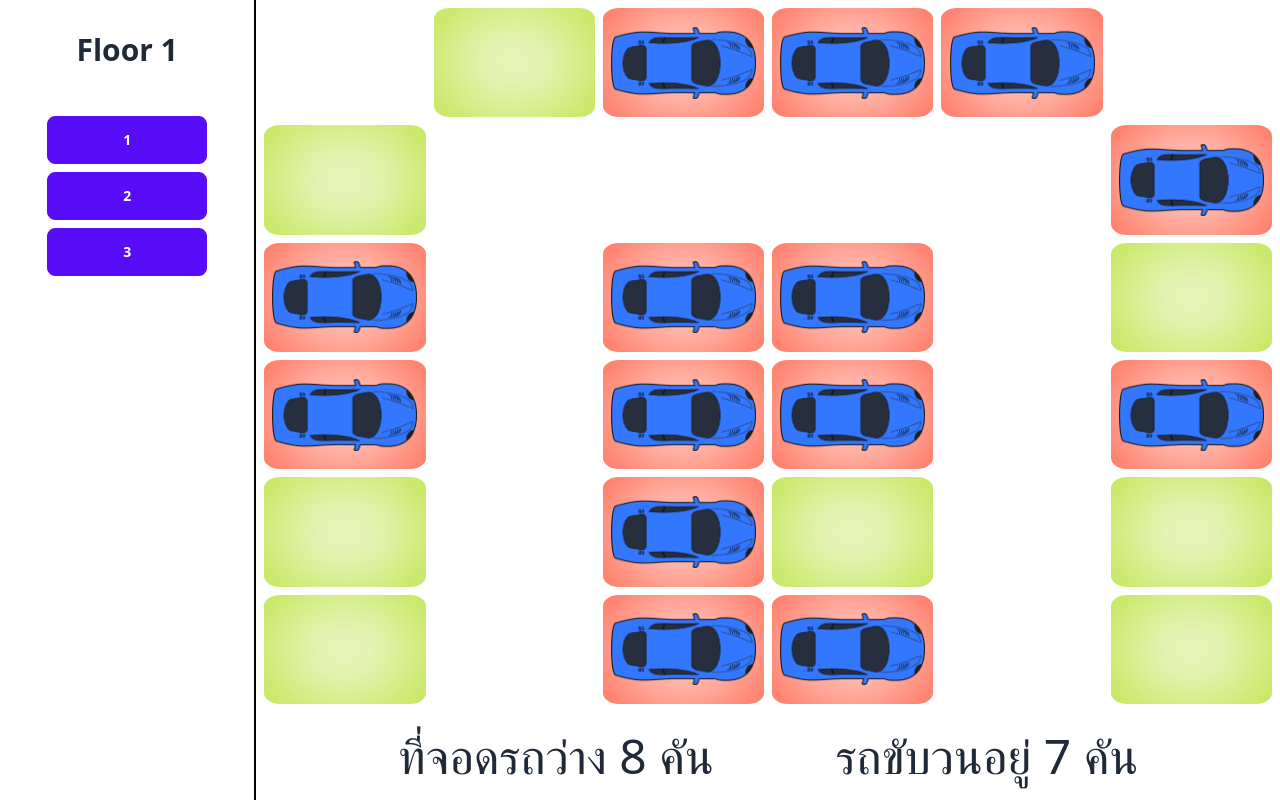
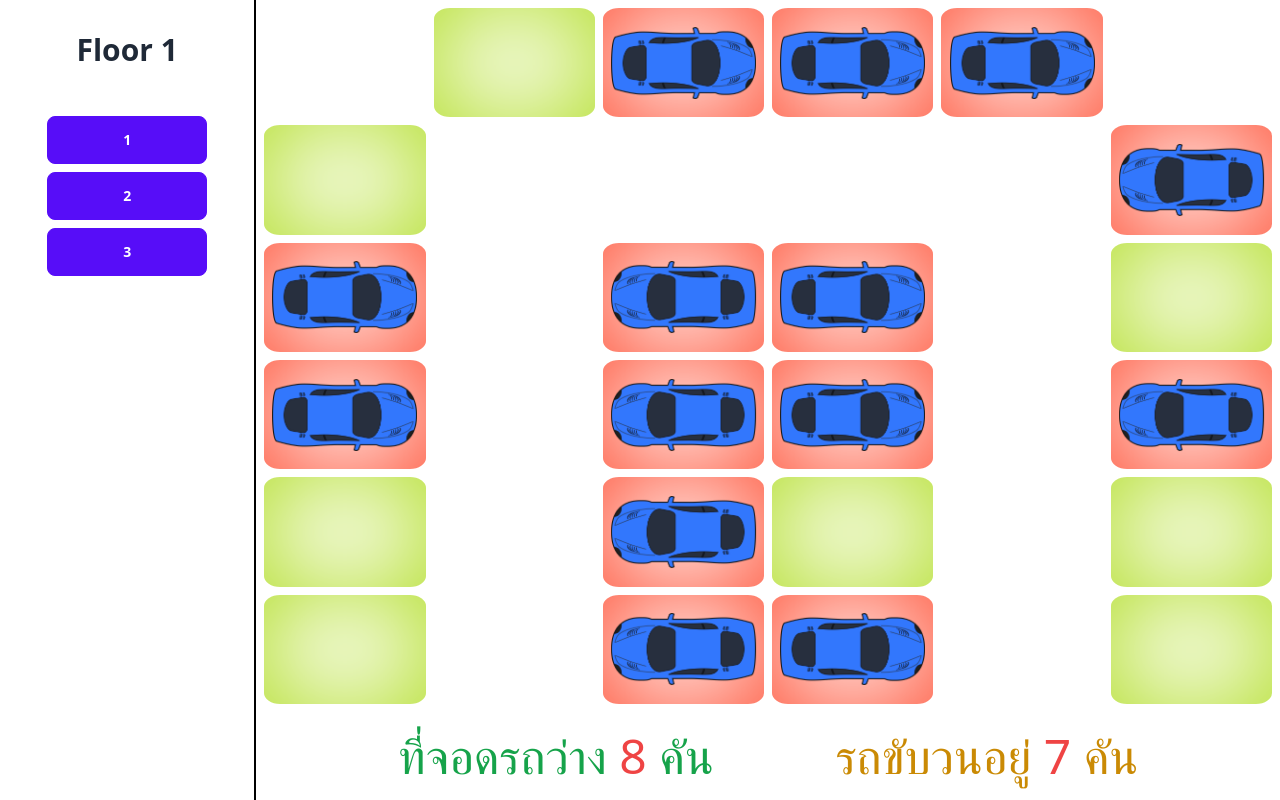
Before and after one commit to kuisskui/smart-car-parking, a Next.js app in the folder frontend/: page / in a window 1280 px wide. Built offline with nearby package versions, Linux system fonts and the light colour scheme.

Commit message:
text-color&&car-park

```diff
--- a/frontend/src/components/ParkingMap.tsx
+++ b/frontend/src/components/ParkingMap.tsx
@@ -11,12 +11,51 @@
 
   return (
     <>
-      <div className="flex h-full w-full flex-row flex-wrap justify-between gap-2 p-2">
+      <div className="flex h-full w-full flex-row flex-wrap justify-between gap-y-2 p-2">
         {data.map((item, index) => {
           if (!item) {
             return <div className="h-20 w-[16%]" key={index}></div>;
           }
-          const degree = index % 6 < 3 ? 0 : 180;
+          else if(index>5 && (index %6 ===2|| index %6 ===5)){
+            return(<div className=" w-[16%] overflow-hidden" key={item.id}>
+            {item.status ? (
+              <div
+                style={{
+                  boxShadow: "0px 0px 100px 0px rgba(255, 76, 48,1) inset",
+                  borderRadius: "10%",
+                }}
+                className=" flex h-full w-full items-center justify-center text-5xl "
+                key={item.id}
+              >
+                <Image
+                  alt="car"
+                  width={500}
+                  height={200}
+                  src="/car.png"
+                  className={`rotate-180 w-[90%]`}
+                />
+              </div>
+            ) : (
+              <div
+                style={{
+                  boxShadow: "0px 0px 100px 0px rgba(178,222,39,1) inset",
+                  borderRadius: "10%",
+
+                }}
+                className=" flex h-full  w-full items-center justify-center text-5xl "
+                key={item.id}
+              >
+                <Image
+                  alt="car"
+                  width={500}
+                  height={200}
+                  src="/car.png"
+                  className="w-[90%] opacity-0 "
+                />
+              </div>
+            )}
+          </div>);
+          }
           return (
             <div className=" w-[16%] overflow-hidden" key={item.id}>
               {item.status ? (
@@ -33,7 +72,7 @@
                     width={500}
                     height={200}
                     src="/car.png"
-                    className={`rotate-${degree} w-[90%]`}
+                    className={`rotate-0 w-[90%]`}
                   />
                 </div>
               ) : (
--- a/frontend/src/components/ParkingStatus.tsx
+++ b/frontend/src/components/ParkingStatus.tsx
@@ -9,8 +9,8 @@
 }) => {
   return (
     <div className="flex w-full flex-row justify-evenly p-5">
-      <h1 className="text-5xl"> ที่จอดรถว่าง {carParkingRemain} คัน </h1>
-      <h1 className="text-5xl"> รถขับวนอยู่ {carRunning} คัน </h1>
+      <h1 className="text-5xl text-green-600"> ที่จอดรถว่าง <span className="text-red-500">{carParkingRemain}</span>  คัน </h1>
+      <h1 className="text-5xl text-yellow-600"> รถขับวนอยู่ <span className="text-red-500">{carRunning}</span> คัน </h1>
     </div>
   );
 };
```
